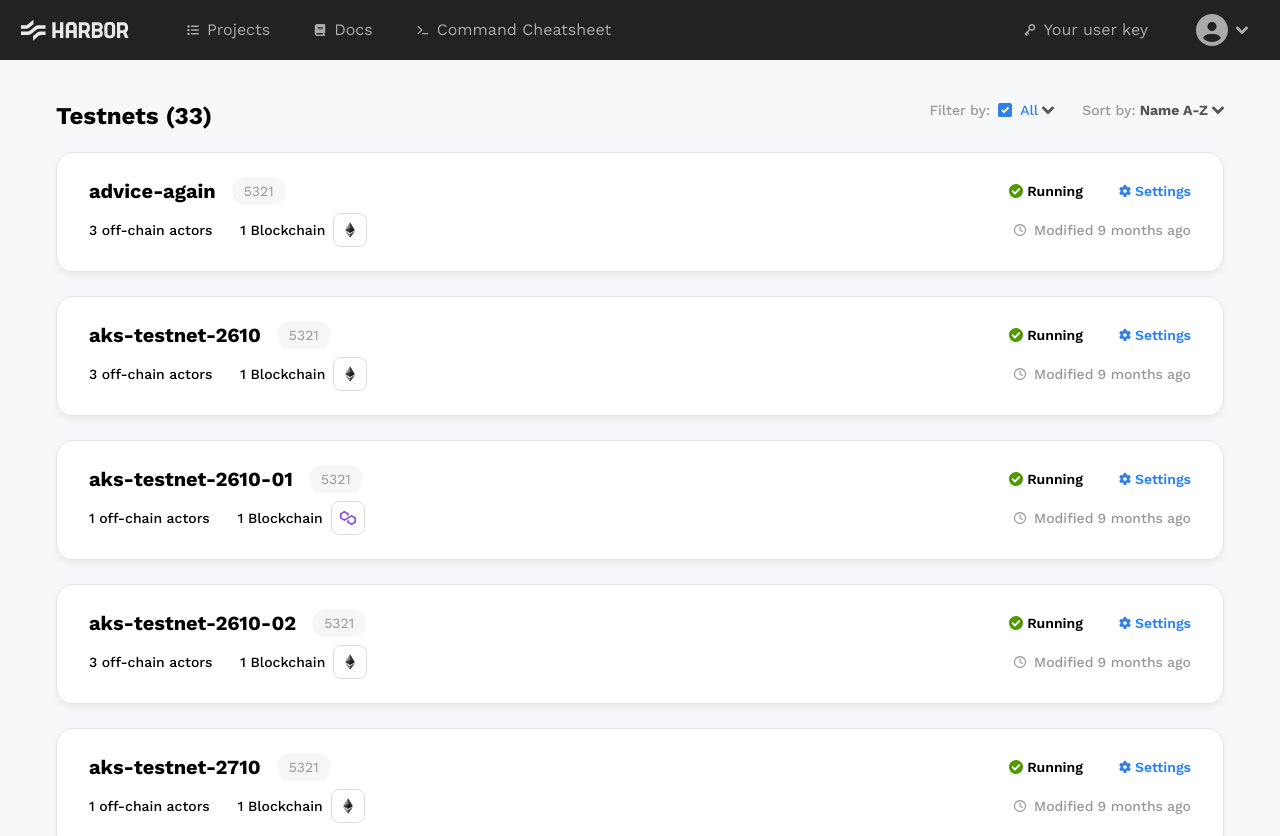
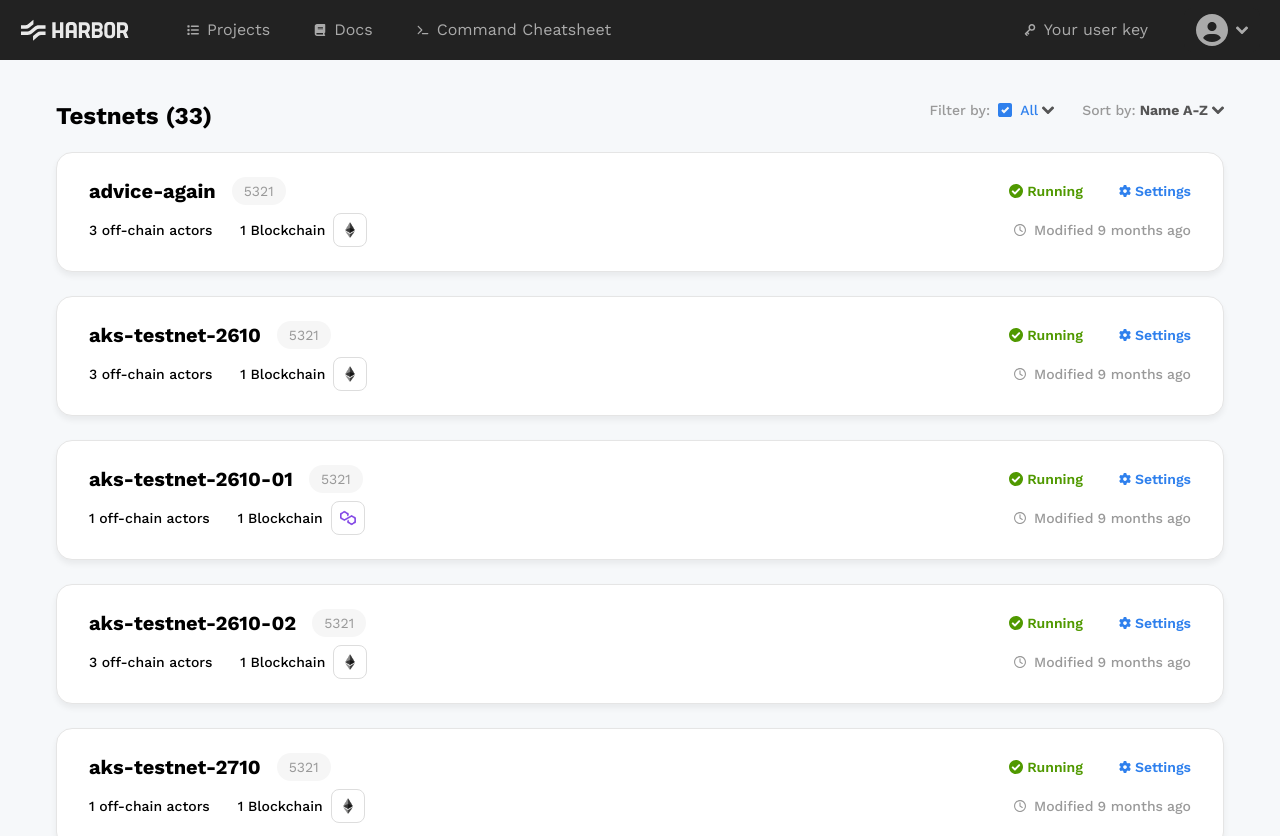
Before and after one commit to ajaythapliyal/harbor-take-home, a Next.js app: page / in a window 1280 px wide. Shown: the top 836 px of the page. Built offline with nearby package versions, Linux system fonts and the light colour scheme.

Commit message:
fixes the color of alert

```diff
--- a/components/TestnetAlert.jsx
+++ b/components/TestnetAlert.jsx
@@ -6,17 +6,17 @@ import { PENDING_STATE, RUNNING_STATE, STOPPED_STATE } from "@/utils"
 export function TestnetAlert({status}){
     const statusView = {
         [RUNNING_STATE] : {
-            color : "accent-success",
+            class : "text-accent-success",
             title: "Running",
             icon : <RunningTick/>
         },
         [STOPPED_STATE] : {
-            color : "accent-invalid",
+            class : "text-accent-invalid",
             title: "Stopped",
             icon : <Stopped/>
         },
         [PENDING_STATE]: {
-            color : "accent-warn",
+            class : "text-accent-warn",
             title: "Pending",
             icon : <Pending/>
         }
@@ -24,7 +24,7 @@ export function TestnetAlert({status}){
 
     return <div className="flex items-center gap-1">
     {statusView[status].icon}
-    <p className={`text-sm text-${statusView[status].color} font-semibold`}>
+    <p className={`${statusView[status].class} text-sm  font-semibold`}>
         {statusView[status].title}
     </p>
 </div>
```
